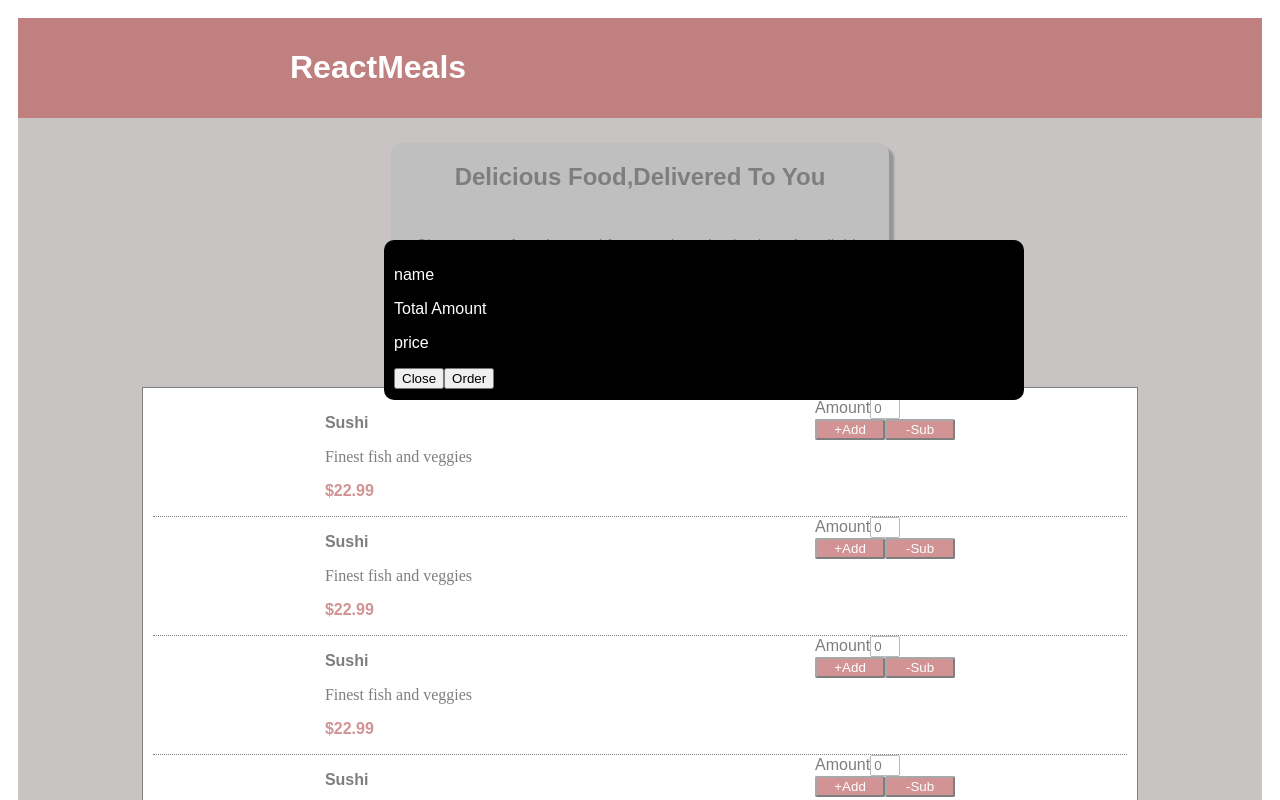
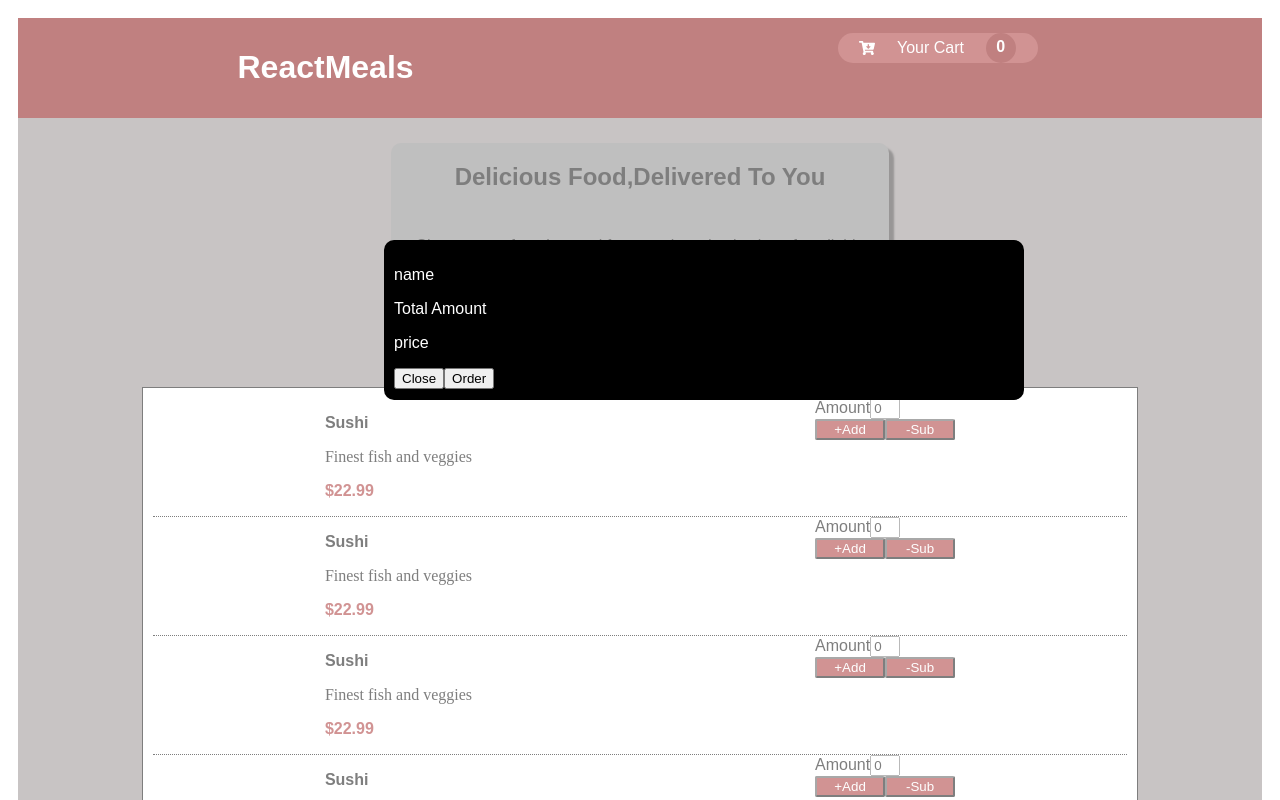
Before and after one commit to SuchiBankoti/restaurant-websit, a React (Create React App) app: page / in a window 1280 px wide. Shown: the top 800 px of the page. Built offline with nearby package versions, Linux system fonts and the light colour scheme.

Commit message:
add toggle to close and cart

```diff
--- a/src/App.js
+++ b/src/App.js
@@ -7,7 +7,7 @@ import { dataContext } from "./Context";
 function App() {
   const { toggle } = useContext(dataContext);
   return (
-    <div className="app" style={{ opacity: toggle ? 0.5 : "none" }}>
+    <div className="app" style={{ opacity: toggle ? 0.5 : 1 }}>
       <Navbar />
       <Mainpage />
     </div>
--- a/src/Components/Cart.js
+++ b/src/Components/Cart.js
@@ -1,16 +1,19 @@
-import React from "react";
+import React, { useContext } from "react";
 import "./Cart.css";
+import { dataContext } from "../Context";
 
 import { FaCartArrowDown } from "react-icons/fa";
 import Portal from "../Portal";
 export default function Cart() {
+  const { setToggle } = useContext(dataContext);
   return (
-    <Portal>
+    <div>
       <div className="cart">
-        <FaCartArrowDown />
+        <FaCartArrowDown onClick={() => setToggle(true)} />
         <div>Your Cart</div>
         <div className="cart-items">0</div>
       </div>
-    </Portal>
+      <Portal />
+    </div>
   );
 }
--- a/src/Portal.js
+++ b/src/Portal.js
@@ -2,7 +2,7 @@ import React, { useContext } from "react";
 import { createPortal } from "react-dom";
 import { dataContext, MenuProvider } from "./Context";
 export default function Portal() {
-  const { toggle } = useContext(dataContext);
+  const { toggle, setToggle } = useContext(dataContext);
   const location = document.getElementById("portal");
   function CartContent() {
     return (
@@ -14,7 +14,7 @@ export default function Portal() {
           <p> name</p>
           <p>Total Amount</p>
           <p>price</p>
-          <button>Close</button>
+          <button onClick={() => setToggle(false)}>Close</button>
           <button>Order</button>
         </div>
       </MenuProvider>
```
